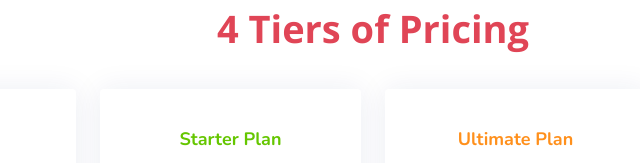
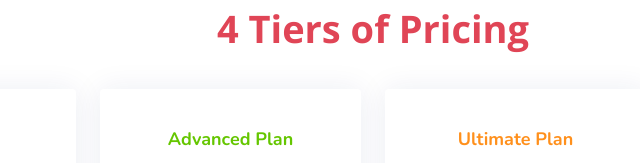
Before and after one commit to Discord-Services-biz/Website, a plain HTML site: page index.html in a window 1280 px wide. Shown: the part 2008-2171 px from the top of the page, 267-907 px from the left. Drawn offline with nearby package versions, Linux system fonts and the light colour scheme.

Commit message:
Fixed name of plan

```diff
--- a/index.html
+++ b/index.html
@@ -158,7 +158,7 @@ We will work directly with you until your dream Discord bot has become a reality
 </div>
 <div class="col-lg-3 col-md-6" data-aos=zoom-in data-aos-delay=200>
 <div class=box>
-<h3 style=color:#65c600>Starter Plan</h3>
+<h3 style=color:#65c600>Advanced Plan</h3>
 <div class=price><sup>$</sup>10</div>
 <img src=assets/img/pricing-starter.png class=img-fluid alt>
 <ul>
```
